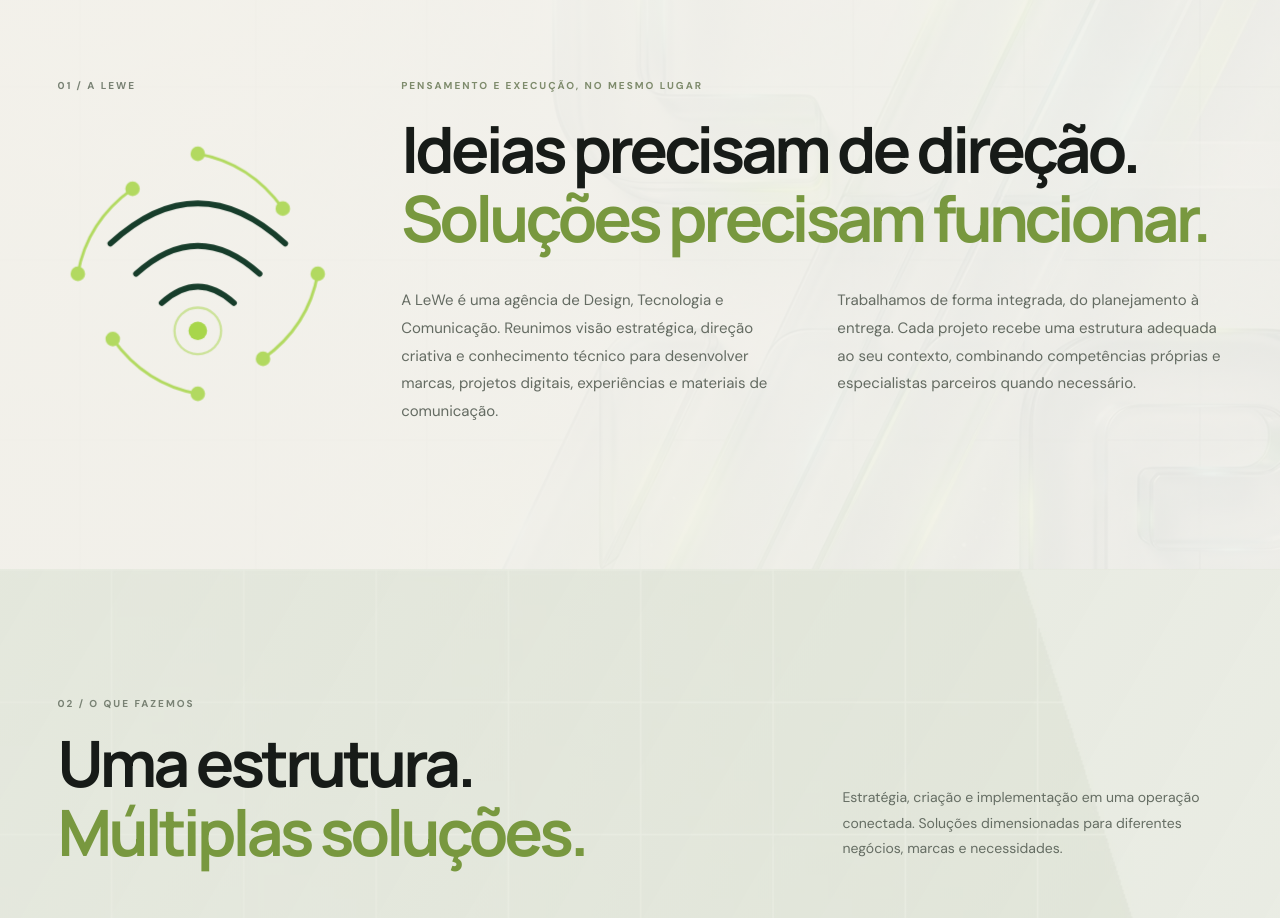
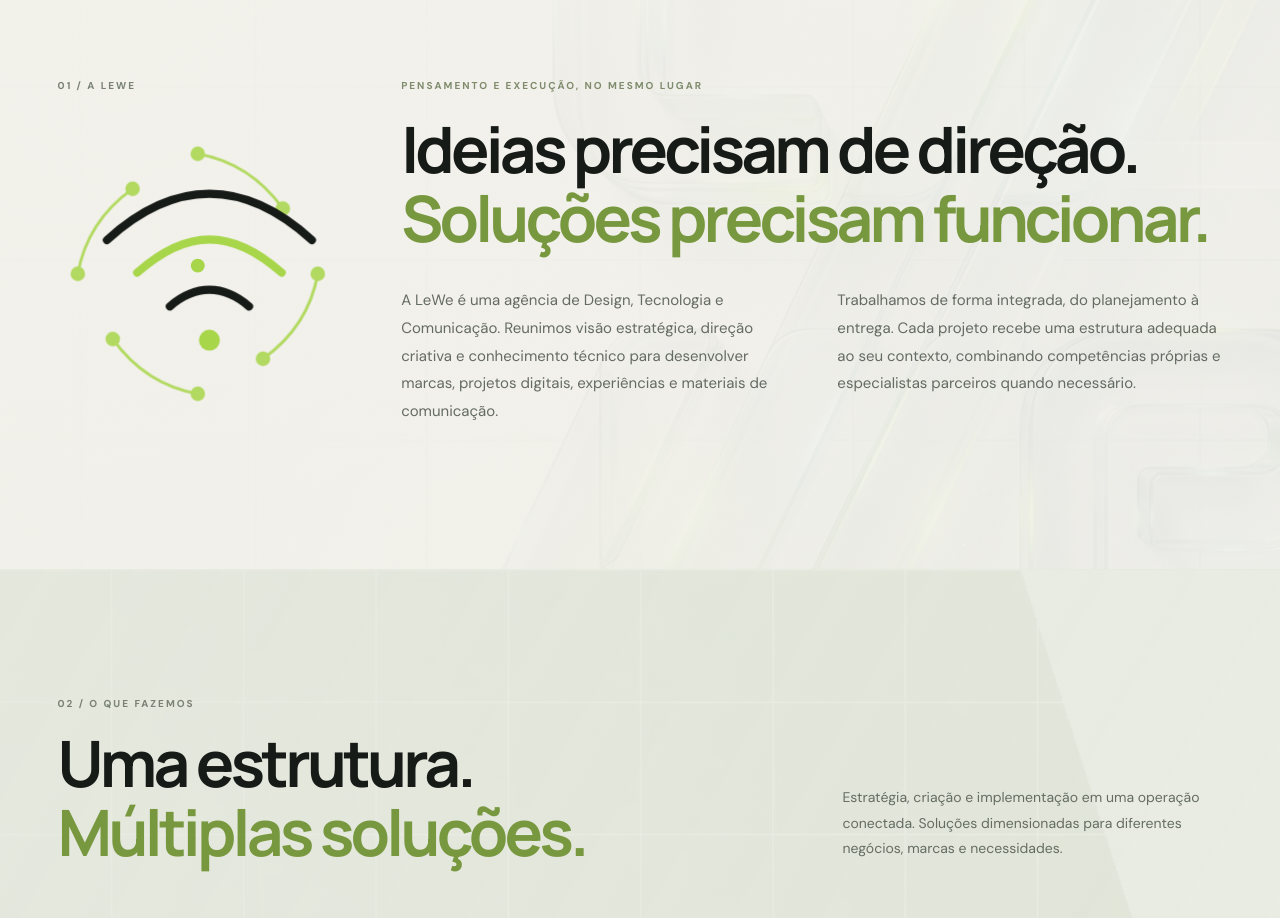
Before and after one commit to LeWe-publicidade/lewe-site, a plain HTML site: page index.html in a window 1280 px wide. Shown: the part 980-1898 px from the top of the page. Drawn offline with Linux system fonts and the light colour scheme.

Commit message:
index.html

```diff
--- a/index.html
+++ b/index.html
@@ -135,88 +135,124 @@
   </g>
 
   <!-- Etapa 1: ideia -->
+
 <g class="emblem-cloud">
   <path
-      d="M75 157
-         C55 157 43 144 43 125
-         C43 106 59 91 78 93
-         C83 68 104 53 128 56
-         C150 58 166 75 169 97
-         C190 93 207 108 207 128
-         C207 146 192 157 174 157 Z"
+    d="M65 139
+       C49 139 38 127 38 112
+       C38 97 50 85 65 84
+       C70 64 88 51 108 55
+       C121 34 151 31 171 45
+       C185 55 191 70 188 85
+       C205 89 215 103 212 119
+       C209 132 197 140 182 140"
     fill="none"
-      stroke="#173D2B"
+    stroke="#171b18"
+    stroke-width="6"
+    stroke-linecap="round"
+    stroke-linejoin="round"
+  />
+  <path
+    d="M123 91
+       C123 77 134 67 148 67
+       C162 67 173 78 173 91
+       C173 101 167 107 161 114
+       C157 119 156 124 156 130
+       L139 130
+       C139 124 138 119 134 114
+       C128 107 123 101 123 91Z"
+    fill="none"
+    stroke="#a8d64b"
+    stroke-width="6"
+    stroke-linecap="round"
+    stroke-linejoin="round"
+  />
+  <path
+    d="M139 130 H156 M140 140 H155 M144 150 H152"
+    fill="none"
+    stroke="#171b18"
     stroke-width="5"
     stroke-linecap="round"
-      stroke-linejoin="round"/>
-
-    <g fill="none"
-       stroke="#A8D64B"
+  />
+  <path
+    d="M140 94 L148 103 L157 88"
+    fill="none"
+    stroke="#171b18"
     stroke-width="4"
     stroke-linecap="round"
-       stroke-linejoin="round">
+    stroke-linejoin="round"
+  />
+</g>
 
-      <path d="M120 83
-               C102 83 91 97 91 113
-               C91 125 98 134 105 141
-               L105 151
-               H135
-               V141
-               C142 134 149 125 149 113
-               C149 97 138 83 120 83 Z"/>
-
-      <path d="M107 158 H133"/>
-      <path d="M110 166 H130"/>
-      <path d="M120 70 V61"/>
-      <path d="M91 79 L84 72"/>
-      <path d="M149 79 L156 72"/>
-    </g>
 
     <circle cx="120" cy="113" r="6" fill="#A8D64B"/>
   </g>
 
   <!-- Etapa 2: conexão -->
-  <g class="emblem-wifi"
+
+<g class="emblem-wifi">
+  <path
+    d="M42 91 C100 38 160 38 218 91"
     fill="none"
-     stroke="#173D2B"
-     stroke-width="5"
-     stroke-linecap="round">
-
-    <path d="M45 94 Q120 25 195 94"/>
-    <path d="M67 120 Q120 72 173 120"/>
-    <path d="M89 145 Q120 117 151 145"/>
-
-    <circle cx="120" cy="169" r="8"
-            fill="#A8D64B" stroke="none"/>
-
-    <circle cx="120" cy="169" r="20"
-            stroke="#A8D64B"
-            stroke-width="2"
-            opacity=".5"/>
+    stroke="#171b18"
+    stroke-width="7"
+    stroke-linecap="round"
+  />
+  <path
+    d="M68 119 C111 81 149 81 192 119"
+    fill="none"
+    stroke="#a8d64b"
+    stroke-width="7"
+    stroke-linecap="round"
+  />
+  <path
+    d="M96 148 C118 129 142 129 164 148"
+    fill="none"
+    stroke="#171b18"
+    stroke-width="7"
+    stroke-linecap="round"
+  />
+  <circle cx="130" cy="177" r="9" fill="#a8d64b"/>
 </g>
 
+
   <!-- Etapa 3: pessoas e propagação -->
-  <g class="emblem-people"
+
+<g class="emblem-people">
+  <path
+    d="M65 158 C83 137 101 137 119 158
+       M141 158 C159 137 177 137 195 158"
     fill="none"
-     stroke="#173D2B"
-     stroke-width="4"
+    stroke="#a8d64b"
+    stroke-width="5"
     stroke-linecap="round"
-     stroke-linejoin="round">
+  />
+  <circle cx="130" cy="72" r="21"
+    fill="none" stroke="#a8d64b" stroke-width="6"/>
+  <circle cx="70" cy="101" r="17"
+    fill="none" stroke="#171b18" stroke-width="6"/>
+  <circle cx="190" cy="101" r="17"
+    fill="none" stroke="#171b18" stroke-width="6"/>
+  <path
+    d="M94 174 C94 143 108 125 130 125
+       C152 125 166 143 166 174"
+    fill="none"
+    stroke="#171b18"
+    stroke-width="7"
+    stroke-linecap="round"
+  />
+  <path
+    d="M36 174 C36 149 48 134 70 134
+       C81 134 89 139 95 148
+       M224 174 C224 149 212 134 190 134
+       C179 134 171 139 165 148"
+    fill="none"
+    stroke="#171b18"
+    stroke-width="6"
+    stroke-linecap="round"
+  />
+</g>
 
-    <path d="M120 45 V77 M120 77 L65 105 M120 77 L175 105"/>
-
-    <circle cx="65" cy="120" r="13"/>
-    <path d="M39 169 Q39 140 65 140 Q91 140 91 169"/>
-
-    <circle cx="120" cy="93" r="13"/>
-    <path d="M94 143 Q94 113 120 113 Q146 113 146 143"/>
-
-    <circle cx="175" cy="120" r="13"/>
-    <path d="M149 169 Q149 140 175 140 Q201 140 201 169"/>
-
-    <circle cx="120" cy="34" r="7"
-            fill="#A8D64B" stroke="none"/>
-  </g>
 </svg>
 
   </div>
```
Lines whose indentation alone changed are shown as unchanged.
